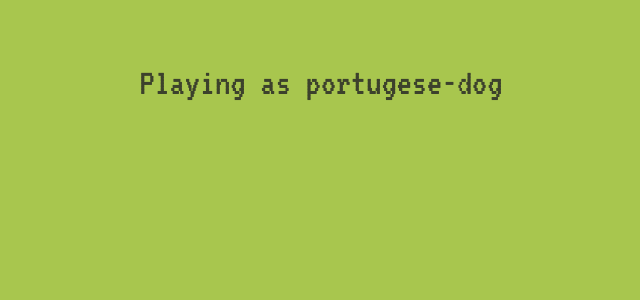
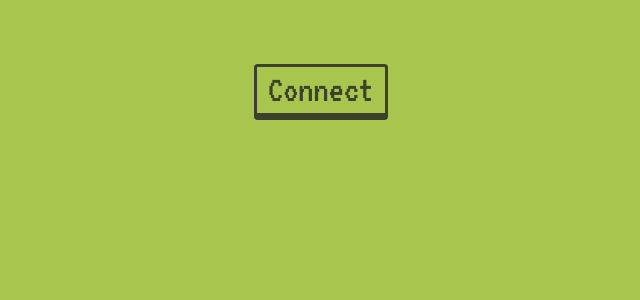
Before and after one commit to marinm/connect-four, a React (Vite) app: page / in a window 1280 px wide. Shown: the top 300 px of the page, without its empty margins (319-959 px from the left). Built offline with nearby package versions, Linux system fonts and the light colour scheme.

Commit message:
button to connect

```diff
--- a/src/components/ConnectPage.tsx
+++ b/src/components/ConnectPage.tsx
@@ -1,15 +1,12 @@
-import { GoToPage } from "../types/GoToPage";
+import { useContext } from "react";
+import { SocketContext } from "../contexts/SocketContext";
 
-type PropType = {
-    goToPage: GoToPage;
-};
+export default function ConnectPage() {
+    const socket = useContext(SocketContext);
 
-export default function ConnectPage({ goToPage }: PropType) {
     return (
         <div className="page">
-            <h1>Connect Page</h1>
-            <button onClick={() => goToPage("players")}>Back</button>
-            <button onClick={() => goToPage("play")}>Play</button>
+            <button onClick={() => socket?.open()}>Connect</button>
         </div>
     );
 }
--- a/src/components/Pages.tsx
+++ b/src/components/Pages.tsx
@@ -1,6 +1,7 @@
 import { useContext, useState } from "react";
 import { SocketContext } from "../contexts/SocketContext";
 import { randomName } from "../utils/randomName";
+import ConnectPage from "./ConnectPage";
 
 export function Pages() {
     const socket = useContext(SocketContext);
@@ -14,6 +15,10 @@ export function Pages() {
         return "No internet connection";
     }
 
+    if (socket.readyState != WebSocket.OPEN) {
+        return <ConnectPage />;
+    }
+
     console.log("online as " + name);
 
     return "Playing as " + name;
```
